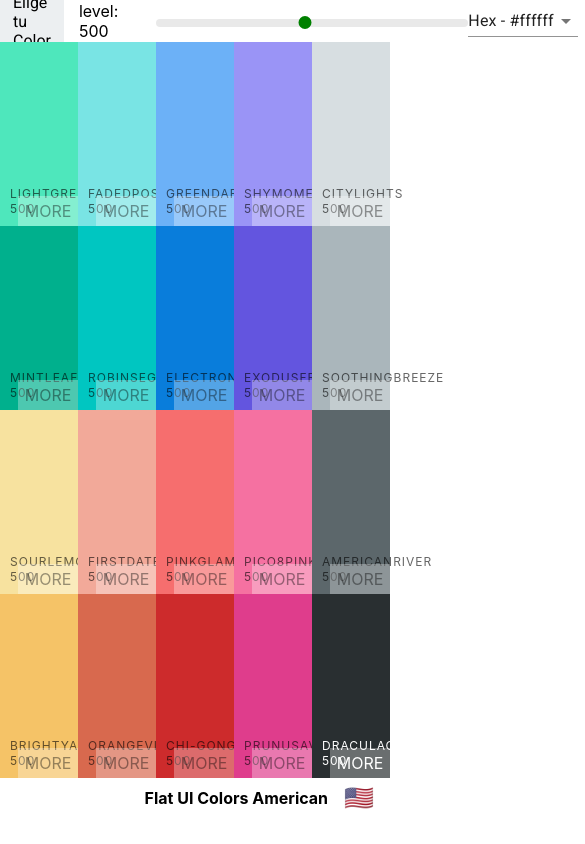
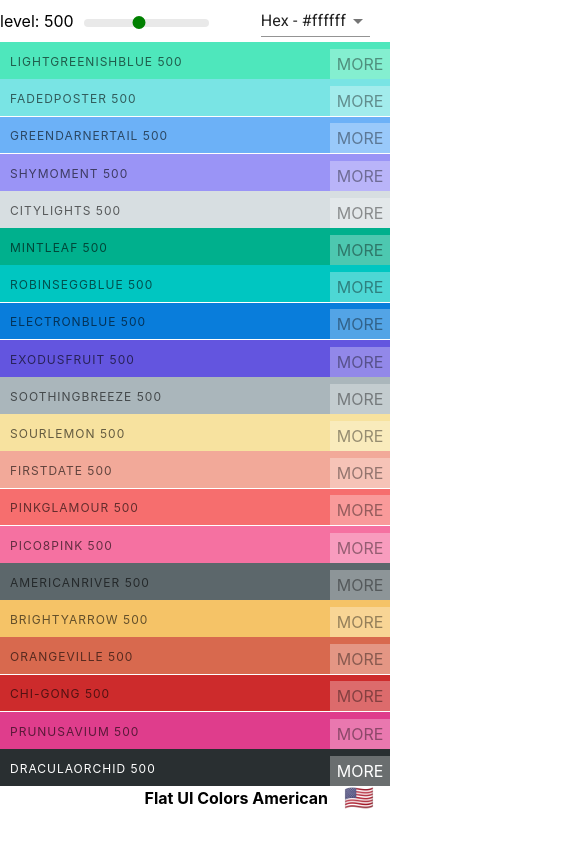
Before and after one commit to BCNLEGEND/color_picker, a React (Create React App) app: page /palette/flat-ui-colors-american in a window 390 px wide. Shown: the whole page, 585 px wide, since content can reach past the window. Built offline with nearby package versions, Linux system fonts and the light colour scheme.

Commit message:
Made Colorpicker, navbar and colorboxes responsive

```diff
--- a/src/styles/ColorBoxStyles.js
+++ b/src/styles/ColorBoxStyles.js
@@ -1,4 +1,5 @@
 import chroma from "chroma-js";
+import sizes from "./sizes";
 
 const styles = {
   copyText: {
@@ -16,6 +17,18 @@ const styles = {
     "&:hover button": {
       opacity: "1",
       transition: "0.5s",
+    },
+    [sizes.down("lg")]: {
+      width: "25%",
+      height: (props) => (props.singleColorBox ? "33.333%" : "20%"),
+    },
+    [sizes.down("md")]: {
+      width: "50%",
+      height: (props) => (props.singleColorBox ? "20%" : "10%"),
+    },
+    [sizes.down("xs")]: {
+      width: "100%",
+      height: (props) => (props.singleColorBox ? "10%" : "5%"),
     },
   },
   colorBoxMore: {
@@ -98,6 +111,9 @@ const styles = {
       textAlign: "center",
       marginBottom: "0",
       padding: "1rem",
+      [sizes.down("xs")]: {
+        fontSize: "5rem",
+      },
     },
     "& p": {
       fontSize: "2rem",
--- a/src/styles/DragableColorBox.js
+++ b/src/styles/DragableColorBox.js
@@ -1,4 +1,5 @@
 import chroma from "chroma-js";
+import sizes from "./sizes";
 
 const styles = {
   root: {
@@ -15,6 +16,18 @@ const styles = {
           ? "rgba(255, 255, 255, 0.8)"
           : "rgba(0,0,0,0.6)",
       transform: "scale(1.5)",
+    },
+    [sizes.down("lg")]: {
+      width: "25%",
+      height: "20%",
+    },
+    [sizes.down("md")]: {
+      width: "50%",
+      height: "10%",
+    },
+    [sizes.down("sm")]: {
+      width: "100%",
+      height: "5  %",
     },
   },
   boxContent: {
--- a/src/styles/NavbarStyles.js
+++ b/src/styles/NavbarStyles.js
@@ -1,3 +1,5 @@
+import sizes from "./sizes";
+
 const styles = {
   Navbar: {
     display: "flex",
@@ -16,6 +18,9 @@ const styles = {
     "& a": {
       textDecoration: "none",
       color: "black",
+    },
+    [sizes.down("xs")]: {
+      display: "none",
     },
   },
   NavbarContainer: {
@@ -51,6 +56,9 @@ const styles = {
       marginLeft: "-7px",
       marginTop: "-3px",
     },
+    [sizes.down("md")]: {
+      width: "125px",
+    },
   },
   NavbarSelect: {
     marginLeft: "auto",
--- a/src/styles/SingleColorpaletteStyles.js
+++ b/src/styles/SingleColorpaletteStyles.js
@@ -1,3 +1,5 @@
+import sizes from "./sizes";
+
 const styles = {
   palette: {
     height: "100vh",
@@ -16,6 +18,18 @@ const styles = {
     cursor: "pointer",
     marginBottom: "-3.5px",
     backgroundColor: "black",
+    [sizes.down("lg")]: {
+      width: "25%",
+      height: "33.333%",
+    },
+    [sizes.down("md")]: {
+      width: "50%",
+      height: "20%",
+    },
+    [sizes.down("xs")]: {
+      width: "100%",
+      height: "10%",
+    },
   },
   ColorBoxBack: {
     width: "100px",
--- /dev/null
+++ b/src/styles/sizes.js
@@ -0,0 +1,21 @@
+// eslint-disable-next-line import/no-anonymous-default-export
+export default {
+  up(size) {
+    const sizes = {
+      xs: "575.98px",
+      sm: "767.98px",
+      md: "991.98px",
+      lg: "1199.98px",
+    };
+    return `@media (min-width: ${sizes[size]})`;
+  },
+  down(size) {
+    const sizes = {
+      xs: "575.98px",
+      sm: "767.98px",
+      md: "991.98px",
+      lg: "1199.98px",
+    };
+    return `@media (max-width: ${sizes[size]})`;
+  },
+};
```
Also changed, not shown: 1 other file (tests, documents, lock files or other folders).
